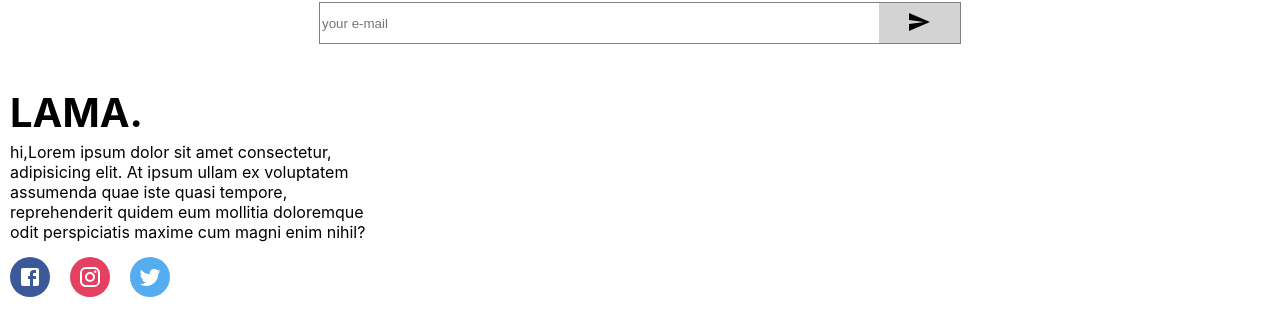
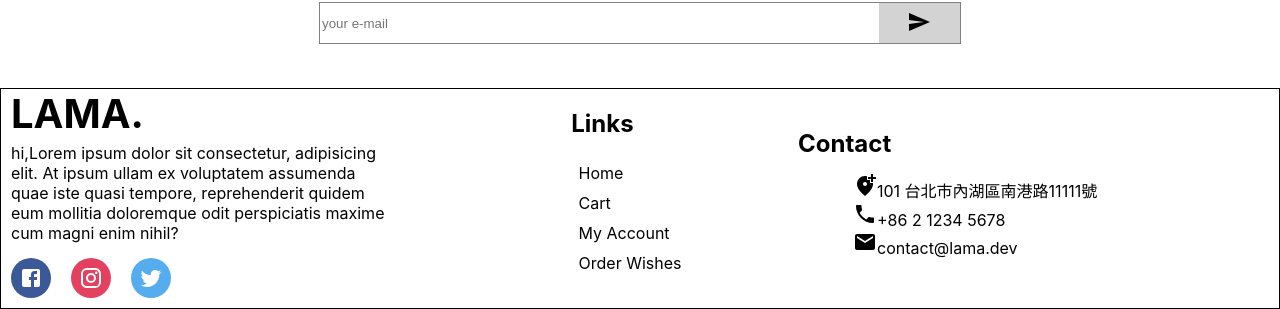
Before and after one commit to nn-1212/E-commerce, a React (Create React App) app: page / in a window 1280 px wide. Shown: the part 2803-3112 px from the top of the page. Built offline with nearby package versions, Linux system fonts and the light colour scheme.

Commit message:
footer contact

```diff
--- a/src/components/Footer.js
+++ b/src/components/Footer.js
@@ -1,17 +1,26 @@
 import React from 'react'
 import styled from '@emotion/styled'
-import {Facebook, Instagram, Twitter } from '@mui/icons-material'
+import {Facebook, Instagram, Twitter, AddLocationAlt, Phone, Mail } from '@mui/icons-material'
 
 
 const Container = styled.div`
     display: flex;
+    border: 1px solid black;
 `
 const Left = styled.div`
     flex: 1;
 `
 const Center = styled.div`
     flex: 1;
-    padding: 20px;
+    padding-top:0;
+    padding-left: 20px;
+    width: 100%;
+    height: 100%;
+    display: flex;
+    flex-direction: column;
+    justify-content: center;
+    align-items: center;
+
 `
 const Right = styled.div`
     flex: 1;
@@ -37,16 +46,37 @@ const SocialIcon = styled.div`
     justify-content: center;
     color: white;
     border-radius: 50%;
-    background-color: #${(props)=> props.color}
+    background-color: #${(props) => {return props.color}}
 
 `
+
+const Title = styled.h2`
+    margin-bottom:15px;
+    margin-left:-55px ;
+
+`
+const ListGroup = styled.ul`
+    margin:0 ;
+    padding: 0;
+    list-style: none;
+
+`
+const ListItem = styled.li`
+    margin: 10px 0;
+
+`
+
+const Contact = styled.div`
+`
+
+
 
 const Footer = () => {
   return (
     <Container>
         <Left>
             <Logo>LAMA.</Logo>
-            <Desc>hi,Lorem ipsum dolor sit amet consectetur, adipisicing elit. At ipsum ullam ex voluptatem assumenda quae iste quasi tempore, reprehenderit quidem eum mollitia doloremque odit perspiciatis maxime cum magni enim nihil?</Desc>
+            <Desc>hi,Lorem ipsum dolor sit  consectetur, adipisicing elit. At ipsum ullam ex voluptatem assumenda quae iste quasi tempore, reprehenderit quidem eum mollitia doloremque odit perspiciatis maxime cum magni enim nihil?</Desc>
             <SocialContainer>
                 <SocialIcon color="3B5999">
                     <Facebook/>
@@ -59,8 +89,21 @@ const Footer = () => {
                 </SocialIcon>
             </SocialContainer>
         </Left>
-        <Center></Center>
-        <Right></Right>
+        <Center>
+            <Title>Links</Title>
+            <ListGroup>
+                <ListItem>Home</ListItem>
+                <ListItem>Cart</ListItem>
+                <ListItem>My Account</ListItem>
+                <ListItem>Order Wishes</ListItem>
+            </ListGroup>
+        </Center>
+        <Right>
+            <Title>Contact</Title>
+            <Contact><AddLocationAlt/>101 台北市內湖區南港路11111號</Contact>
+            <Contact><Phone/>+86 2 1234 5678</Contact>
+            <Contact><Mail/>contact@lama.dev</Contact>
+        </Right>
     </Container>
   )
 }
```
